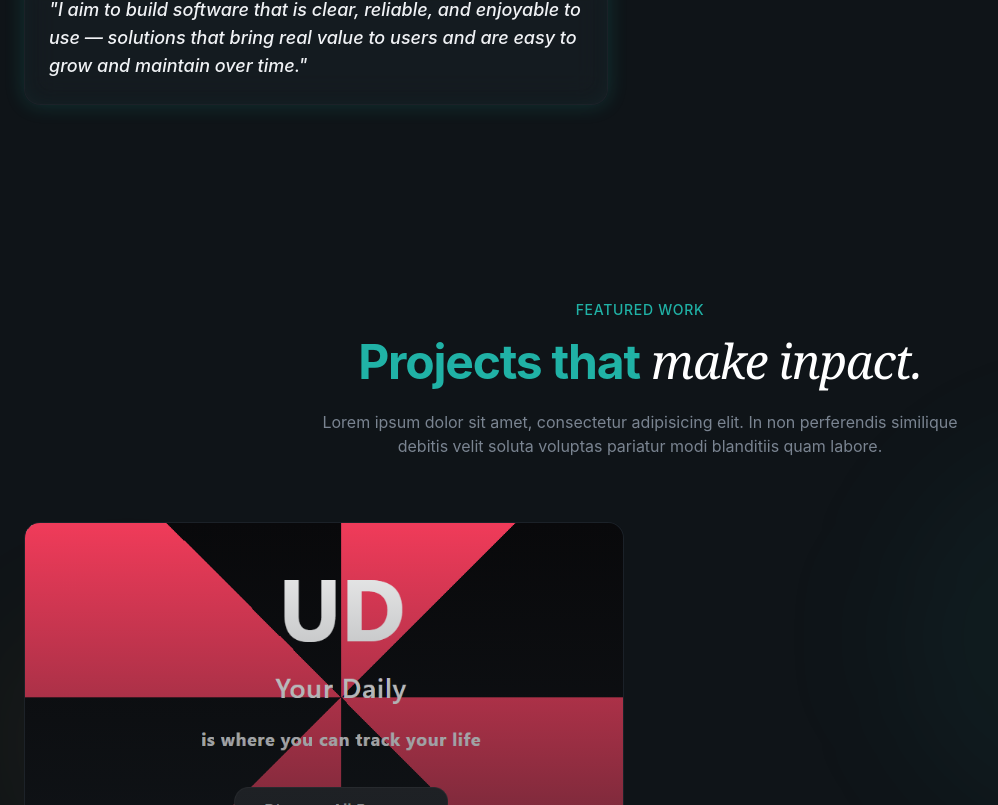
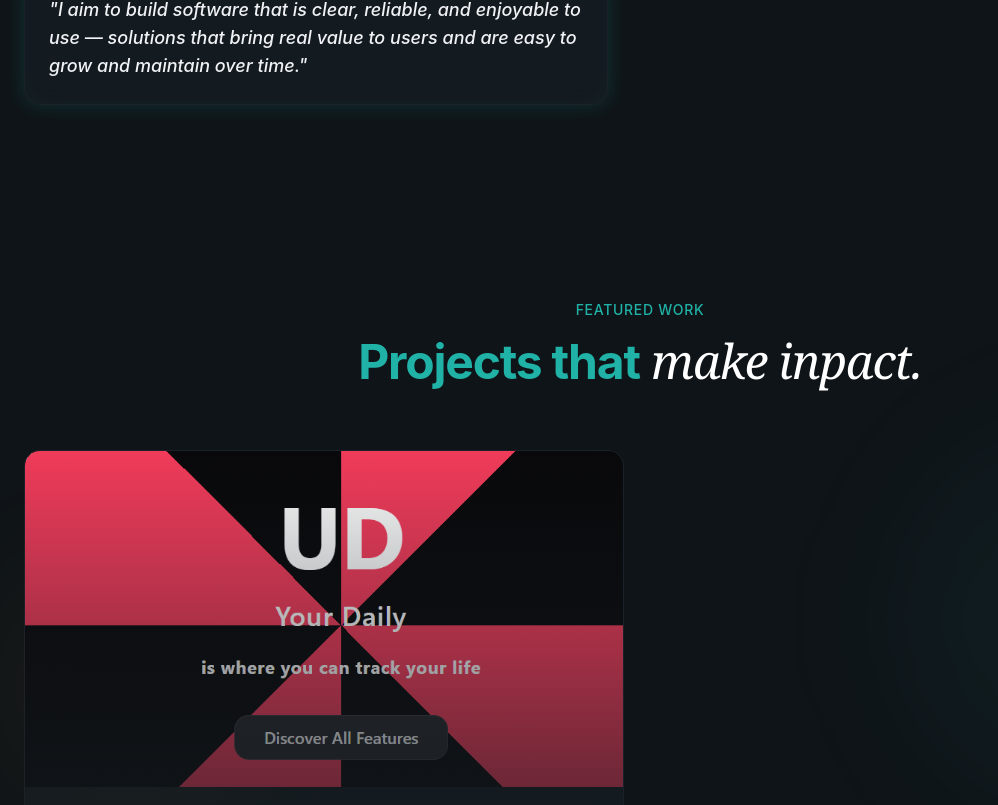
Before and after one commit to RNanko/ud, a Next.js app: page /portfolio in a window 1280 px wide. Shown: the part 1693-2498 px from the top of the page, without its empty margins (0-998 px from the left). Built offline with nearby package versions, Linux system fonts and the light colour scheme.

Commit message:
lib check

```diff
--- a/components/portfolio-sections/Projects.jsx
+++ b/components/portfolio-sections/Projects.jsx
@@ -39,11 +39,7 @@ export default function Projects() {
               make inpact.
             </span>
           </h2>
-          <p className="text-muted-foreground animate-fade-in animation-delay-400">
-            Lorem ipsum dolor sit amet, consectetur adipisicing elit. In non
-            perferendis similique debitis velit soluta voluptas pariatur modi
-            blanditiis quam labore.
-          </p>
+
         </div>
 
         {/* Projects Grid */}
```
